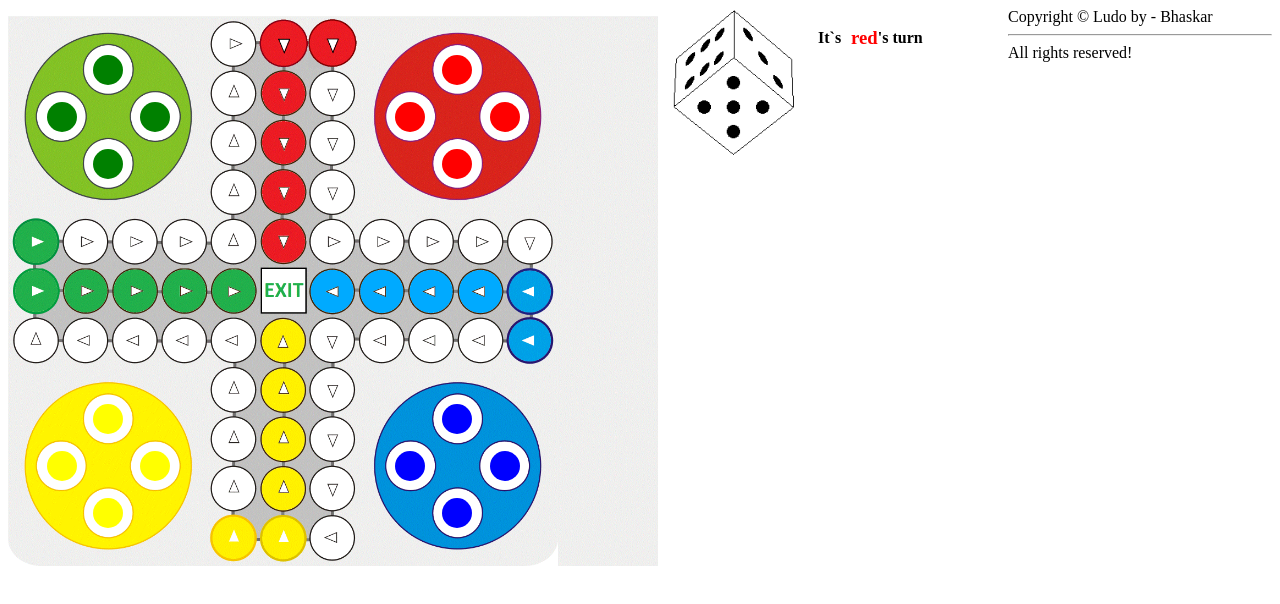
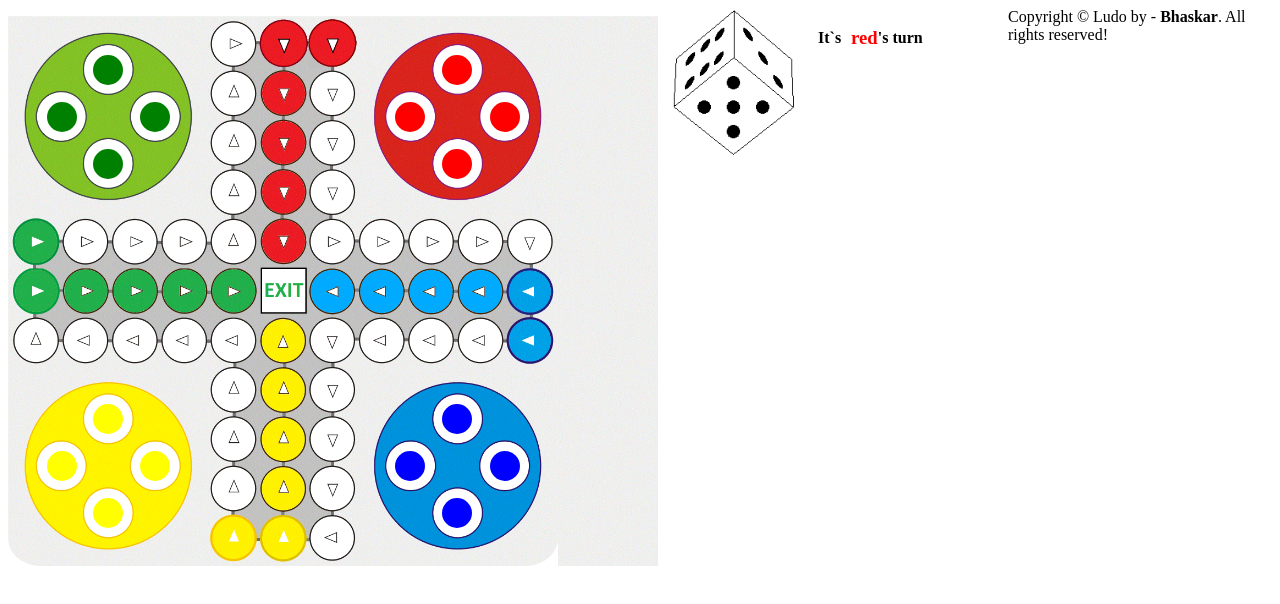
Before and after one commit to hkbhaskar/Ludo, a plain HTML site: page index.html in a window 1280 px wide. Drawn offline with Linux system fonts and the light colour scheme.

Commit message:
Update index.html

```diff
--- a/index.html
+++ b/index.html
@@ -76,7 +76,7 @@
     <p id="badtext" style="float:left;"></p>
     </div>
     <div class="footer">
-            Copyright &copy; Ludo by - Bhaskar <hr /> All rights reserved!
+            Copyright &copy; Ludo by - <b>Bhaskar</b>. All rights reserved!
         </div>
     </footer>
 </body>
```
